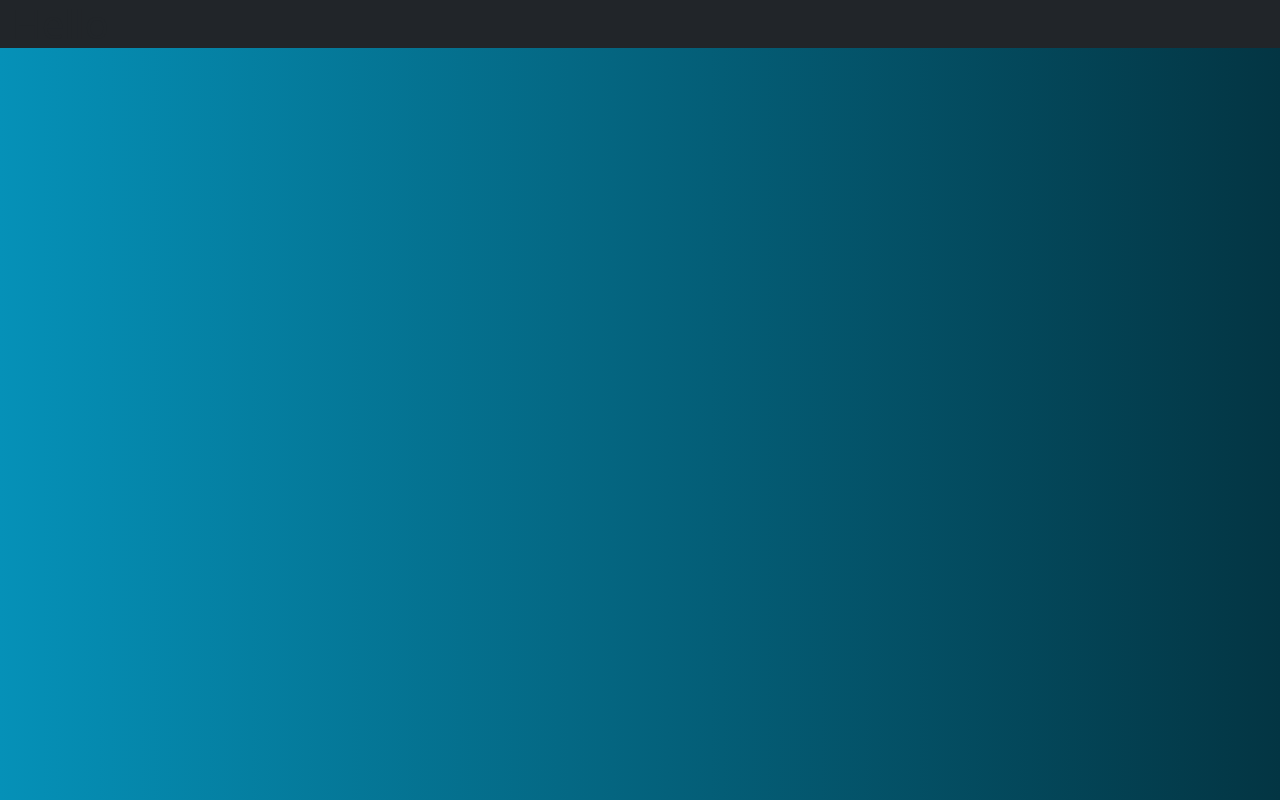
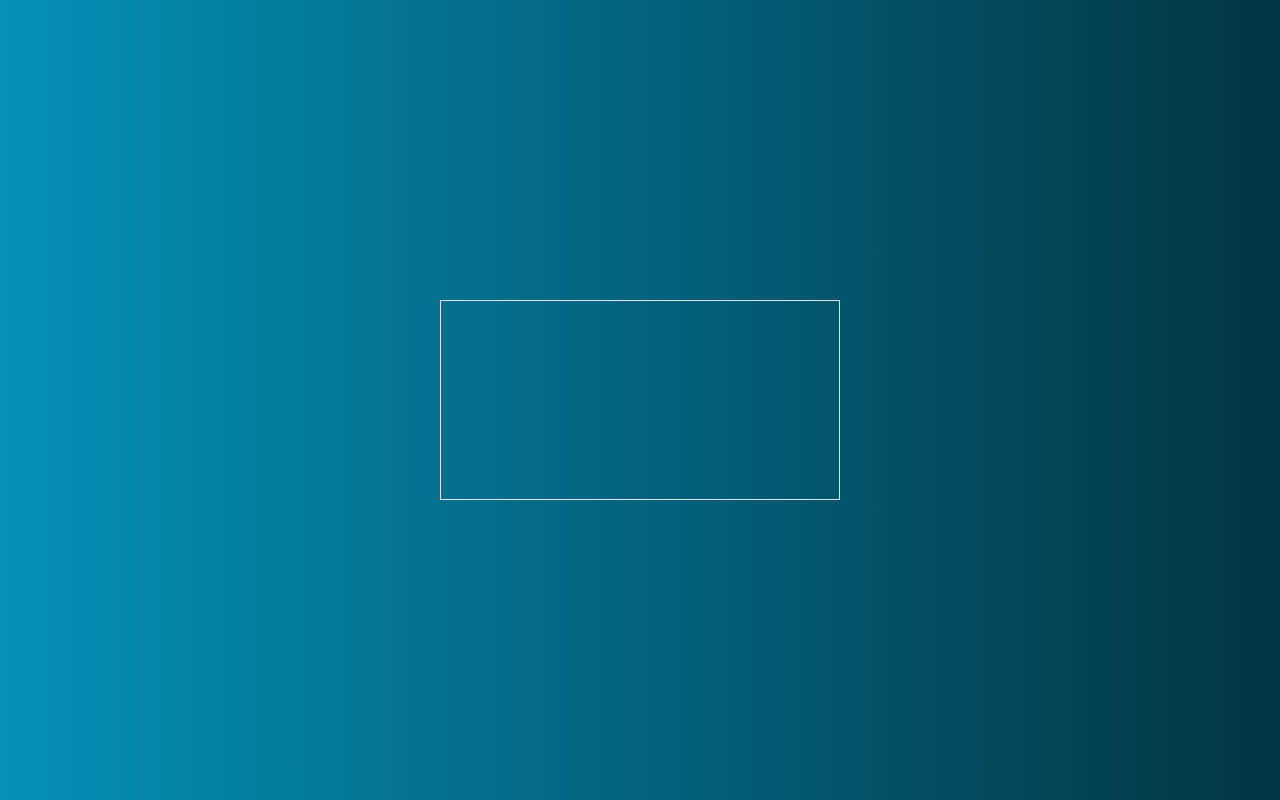
Before and after one commit to arunk-k/test1, a React (Vite) app: page /add in a window 1280 px wide. Built offline with nearby package versions, Linux system fonts and the light colour scheme.

Commit message:
first commit

```diff
--- a/src/pages/AddStudent.jsx
+++ b/src/pages/AddStudent.jsx
@@ -2,13 +2,20 @@ import React from 'react'
 
 function AddStudent() {
     return (
-        <>
-        <div className='container-fluid bg-dark'>
-            <div className='w-50'>
-                <h1>Hello</h1>
+        <div
+            className="d-flex justify-content-center align-items-center vh-100"
+        >
+            <div
+                className="border"
+                style={{
+                    width: '100%',
+                    maxWidth: '400px',
+                    height: '200px'
+                }}
+            >
+                {/* Content goes here */}
             </div>
         </div>
-        </>
     )
 }
 
--- a/src/pages/Home.jsx
+++ b/src/pages/Home.jsx
@@ -31,7 +31,7 @@ function Home() {
                     <Navbar.Toggle className='custom-toggler' aria-controls="basic-navbar" />
                     <Navbar.Collapse className='justify-content-end' id="basic-navbar-nav">
                         <Navbar.Text className=''>
-                            <Link to={"/"} style={{ backgroundColor: "#04495c", color: "#fcf2f7" }} className='btn btn-light mb-1 mt-2  '>Add Student <i className="fa-solid fa-plus fa-sm"></i> </Link>
+                            <Link to={"/add"} style={{ backgroundColor: "#04495c", color: "#fcf2f7" }} className='btn btn-light mb-1 mt-2  '>Add Student <i className="fa-solid fa-plus fa-sm"></i> </Link>
                         </Navbar.Text>
                     </Navbar.Collapse>
                 </Container>
```
